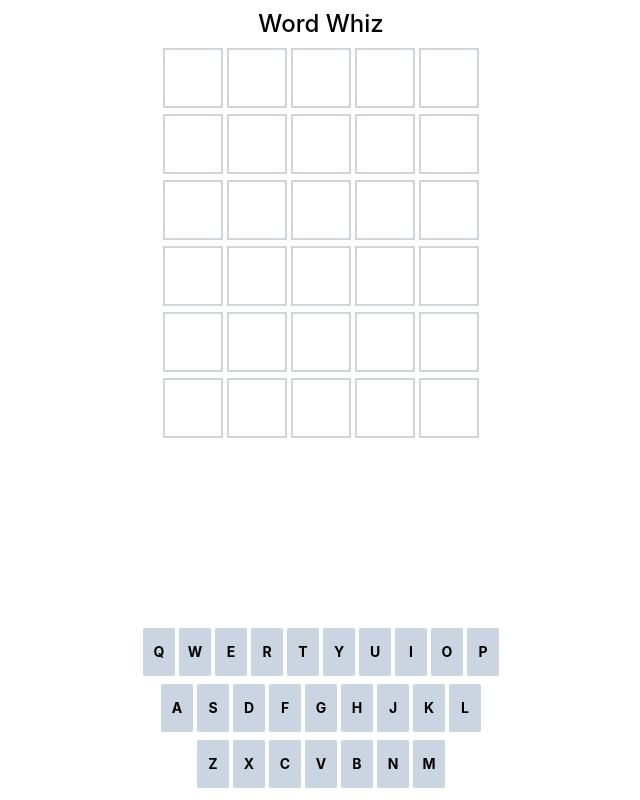
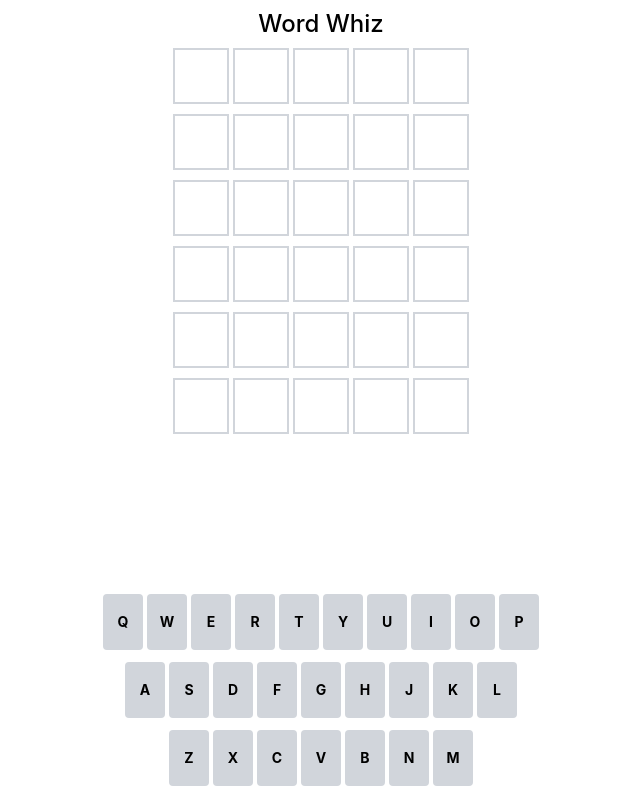
Before and after one commit to kofosu2289/WordWhiz, a React (Create React App) app: page / in a window 1280 px wide. Shown: the whole page, without its empty margins (319-959 px from the left). Built offline with nearby package versions, Linux system fonts and the light colour scheme.

Commit message:
fix styles

```diff
--- a/src/App.js
+++ b/src/App.js
@@ -58,7 +58,7 @@ function App() {
       <div>
         <h1 className="text-center font-medium text-2xl my-2">Word Whiz</h1>
         <div className="flex items-center flex-col">
-          <div>
+          <div className="grid grid-rows-6 grid-flow-col gap-1">
             {board.map((row) => (
               <div className="mb-0">
                 {row.map((cell) => (
@@ -83,14 +83,31 @@ const keyboardLetters = [
 ]
 
 const Keyboard = ({ letterStatuses }) => {
+  const getKeyStyle = (letter) => {
+    switch (letterStatuses[letter]) {
+      case status.green:
+        return 'bg-green-500 text-white'
+      case status.yellow:
+        return 'bg-yellow-600 text-white'
+      case status.gray:
+        return 'bg-gray-700 text-white'
+      default:
+        return 'bg-gray-300'
+    }
+  }
+
   return (
     <div className="w-full flex flex-col items-center mb-2">
       {keyboardLetters.map((row) => (
-        <div className="my-1">
+        <div className="w-full flex justify-center my-[6px]">
           {row.map((letter) => (
-            <span className="inline-flex items-center w-8 h-12 justify-center bg-slate-300 mx-[2px] text-sm font-bold rounded-sm">
+            <button
+              className={`h-14 w-7 sm:w-10 ${getKeyStyle(
+                letter
+              )} mx-[2px] text-sm font-bold rounded`}
+            >
               {letter}
-            </span>
+            </button>
           ))}
         </div>
       ))}
--- a/src/index.css
+++ b/src/index.css
@@ -9,7 +9,7 @@ body {
     'Cantarell', 'Fira Sans', 'Droid Sans', 'Helvetica Neue', sans-serif;
   -webkit-font-smoothing: antialiased;
   -moz-osx-font-smoothing: grayscale;
-  box-sizing: content-box;
+  box-sizing: border-box;
 }
 
 code {
```
